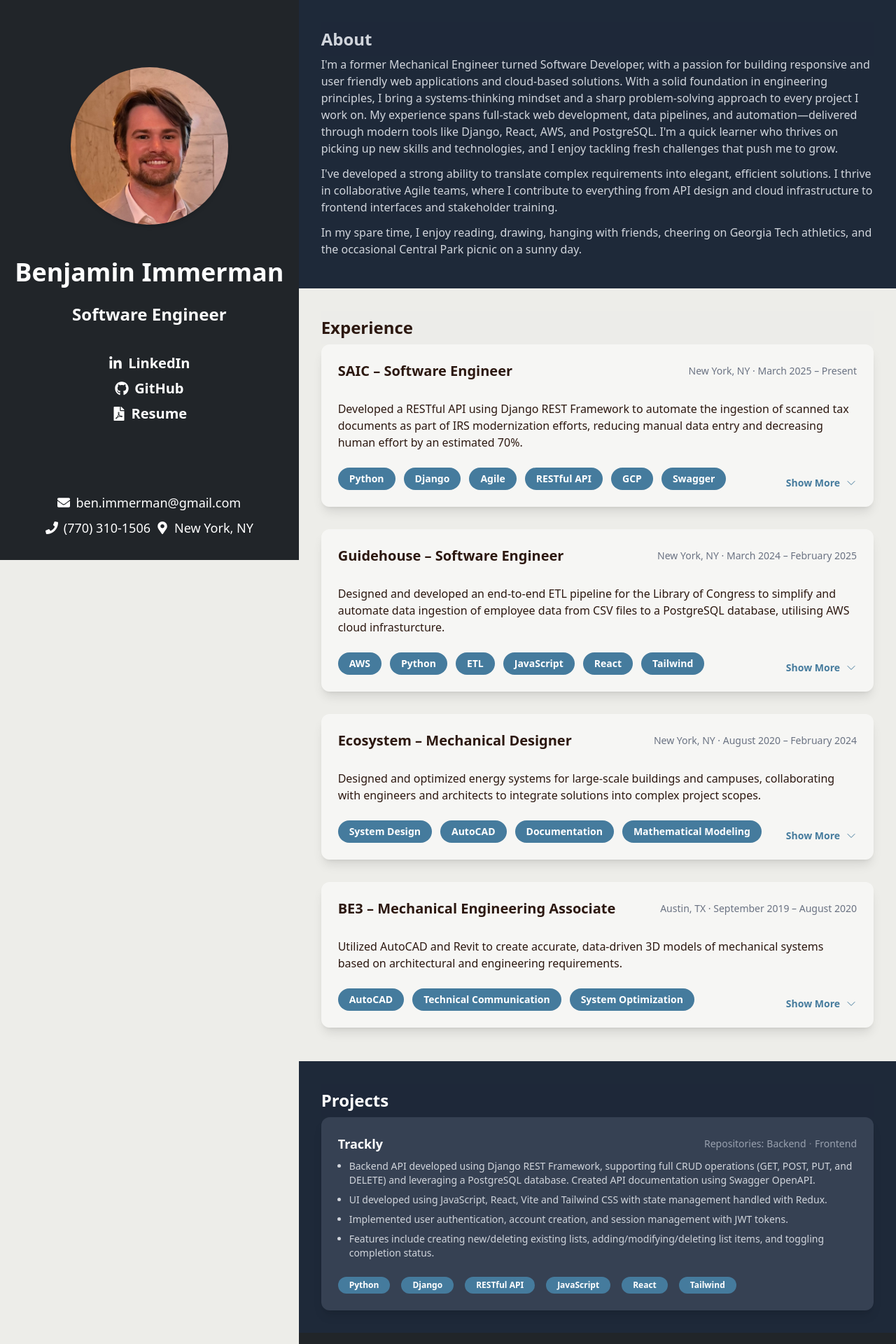
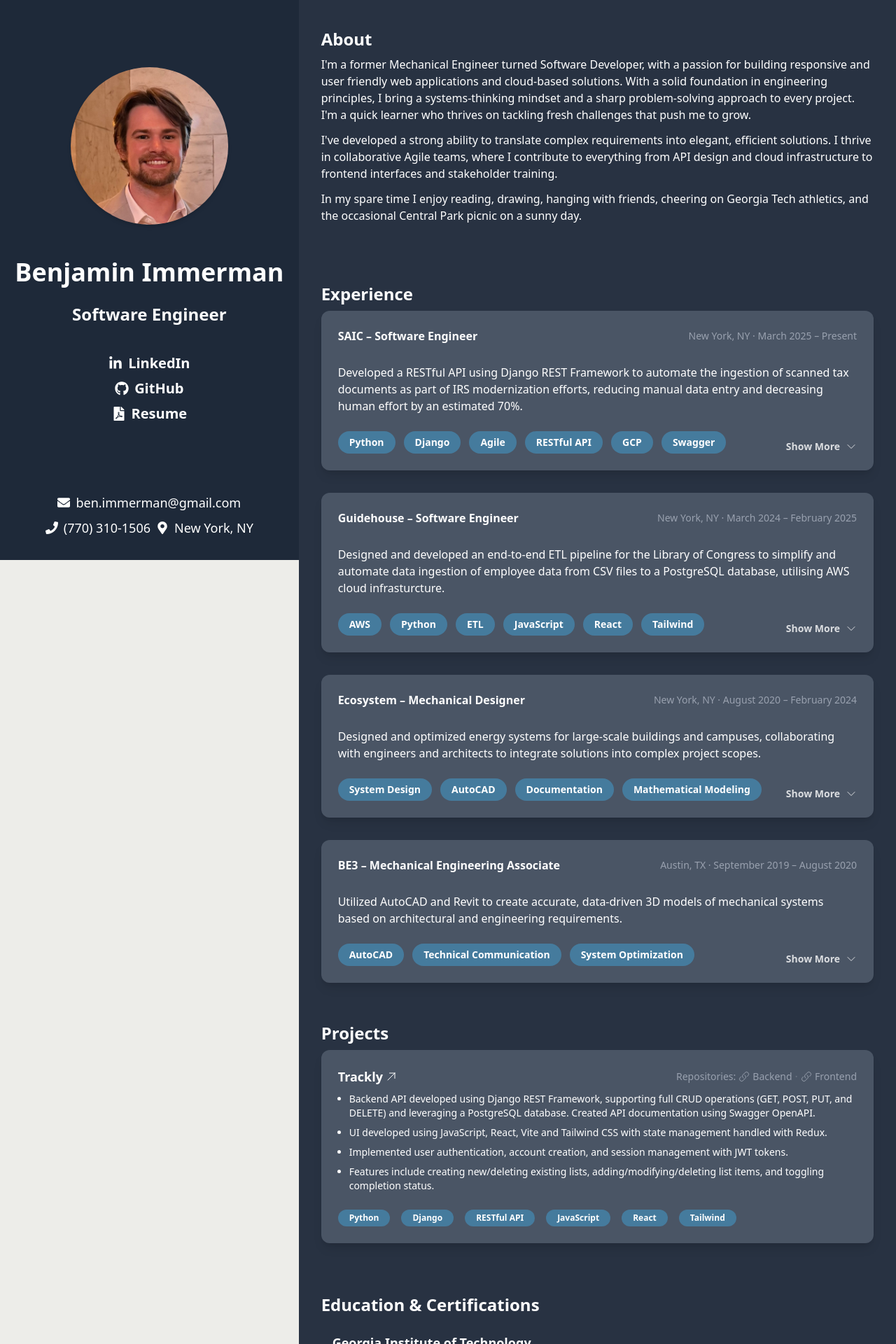
Before and after one commit to benimmerman/ImmermanResume, a React (Vite) app: page / in a window 1280 px wide. Shown: the top 1920 px of the page at 70% size. Built offline with nearby package versions, Linux system fonts and the light colour scheme.

Commit message:
Styling and custom domain

```diff
--- a/package.json
+++ b/package.json
@@ -1,6 +1,6 @@
 {
   "name": "immermanresume",
-  "homepage": "https://benimmerman.github.io/ImmermanResume/",
+  "homepage": "https://www.benimmerman.com/",
   "private": true,
   "version": "0.0.0",
   "type": "module",
--- a/src/components/EducationCard.tsx
+++ b/src/components/EducationCard.tsx
@@ -17,17 +17,11 @@
   isLast?: boolean;
 }
 
-export const EducationCard: FC<EducationCardProps> = ({
-  education,
-}) => {
+export const EducationCard: FC<EducationCardProps> = ({ education }) => {
   return (
-    <div className="py-4 px-4 text-white">
-      <div className="font-semibold text-lg">
-        {education.name}
-      </div>
-      <div className="text-sm mt-1">
-        {education.degree}
-      </div>
+    <div className="py-4 px-4">
+      <div className="font-semibold text-lg">{education.name}</div>
+      <div className="text-sm mt-1">{education.degree}</div>
     </div>
   );
 };
--- a/src/components/ExperienceCard.tsx
+++ b/src/components/ExperienceCard.tsx
@@ -24,7 +24,7 @@
   const [isExpanded, setIsExpanded] = useState(false);
 
   return (
-    <div className="bg-white/50 rounded-xl shadow-lg p-4 sm:p-6 mx-auto w-full mb-8 transition-all duration-300 transform hover:shadow-2xl hover:scale-[1.025]">
+    <div className="bg-gray-600 rounded-xl shadow-lg p-4 sm:p-6 mx-auto w-full mb-8 transition-all duration-300 transform hover:shadow-2xl hover:scale-[1.025]">
       {/* Summary View */}
       <div
         className={`flex flex-col gap-3 transition-all duration-300 ${
@@ -32,10 +32,10 @@
         }`}
       >
         <div className="flex flex-col sm:flex-row sm:items-center sm:justify-between">
-          <span className="font-semibold text-xl text-main">
+          <span className="font-semibold text-x">
             {experience.role}
           </span>
-          <span className="text-sm text-gray-500">
+          <span className="text-sm text-gray-400">
             {experience.location} &middot; {experience.time}
           </span>
         </div>
@@ -62,12 +62,12 @@
         >
           <div className="overflow-hidden">
             <div className="pt-4 border-t border-gray-200">
-              <ul className="list-disc text-sm pl-4 space-y-2 text-main">
+              <ul className="list-disc text-sm pl-4 space-y-2">
                 {experience.bullets.map((bullet, idx) => (
                   <li key={idx}>
                     {bullet.text}
                     {bullet.subBullets && (
-                      <ul className="list-disc pl-6 space-y-1 text-sm text-main mt-2">
+                      <ul className="list-disc pl-6 space-y-1 text-sm mt-2">
                         {bullet.subBullets.map((sub, subIdx) => (
                           <li key={subIdx}>{sub}</li>
                         ))}
@@ -86,7 +86,7 @@
             {experience.skills.map((item, idx) => (
               <span
                 key={idx}
-                className={`bg-blue hover:bg-blue/80 text-white px-4 rounded-full font-semibold transition-all duration-300 ${
+                className={`bg-blue hover:bg-blue/80 px-4 rounded-full font-semibold transition-all duration-300 ${
                   isExpanded ? "py-1 text-xs" : "py-1.5 text-sm"
                 }`}
               >
@@ -99,7 +99,7 @@
           <div className="flex">
             <button
               onClick={() => setIsExpanded(!isExpanded)}
-              className="flex items-center gap-2 hover:cursor-pointer text-blue hover:text-blue/80 font-semibold text-sm self-end -mt-1"
+              className="flex items-center gap-2 hover:cursor-pointer text-white/80 hover:text-white/70 font-semibold text-sm self-end -mt-1"
             >
               {isExpanded ? (
                 <>
--- a/src/components/FrontPage.tsx
+++ b/src/components/FrontPage.tsx
@@ -58,7 +58,7 @@
     <div className="flex flex-col bg-beige sm:flex-row min-h-screen overflow-auto">
       {/* Left 1/3: Profile (static on desktop) */}
       <div
-        className="w-full sm:w-1/3 bg-background text-white flex flex-col justify-between items-center pt-24 pb-8 min-h-[100dvh]
+        className="w-full sm:w-1/3 bg-gray-800 text-white flex flex-col justify-between items-center pt-24 pb-8 min-h-[100dvh]
                     sm:fixed sm:top-0 sm:left-0 sm:h-[100dvh]"
       >
         {/* Main profile content */}
@@ -123,10 +123,10 @@
                    snap-y snap-mandatory sm:snap-none sm:ml-[33.333333%]"
       >
         {/* about */}
-        <div className="min-h-screen sm:min-h-auto bg-gray-800 h-auto text-gray-300 ">
+        <div className="min-h-screen sm:min-h-auto bg-gray-800 sm:bg-gray-800/95 h-auto text-white ">
           <div className="w-full flex items-start justify-center snap-start">
             <div className="px-4 sm:px-8 sm:pb-8 sm:py-8 w-full">
-              <div className="sm:sticky sm:top-0 py-2 bg-gray-800/90">
+              <div className="sm:sticky sm:top-0 py-2 ">
                 <h2 className="text-2xl font-bold">{sections[0]}</h2>
               </div>
               <p className="mb-3">
@@ -134,12 +134,9 @@
                 a passion for building responsive and user friendly web
                 applications and cloud-based solutions. With a solid foundation
                 in engineering principles, I bring a systems-thinking mindset
-                and a sharp problem-solving approach to every project I work on.
-                My experience spans full-stack web development, data pipelines,
-                and automation—delivered through modern tools like Django,
-                React, AWS, and PostgreSQL. I'm a quick learner who thrives on
-                picking up new skills and technologies, and I enjoy tackling
-                fresh challenges that push me to grow.
+                and a sharp problem-solving approach to every project.
+                I'm a quick learner who thrives on
+                tackling fresh challenges that push me to grow.
               </p>
               <p className="mb-3">
                 I've developed a strong ability to translate complex
@@ -149,7 +146,7 @@
                 stakeholder training.
               </p>
               <p className="mb-3">
-                In my spare time, I enjoy reading, drawing, hanging with
+                In my spare time I enjoy reading, drawing, hanging with
                 friends, cheering on Georgia Tech athletics, and the occasional
                 Central Park picnic on a sunny day.
               </p>
@@ -158,10 +155,10 @@
         </div>
 
         {/* experience */}
-        <div className="min-h-screen sm:min-h-auto bg-beige h-auto text-main mt-8 pb-4">
+        <div className="min-h-screen sm:min-h-auto bg-gray-800 sm:bg-gray-800/95 h-auto text-white pt-8 pb-4">
           <div className="w-full flex items-start justify-center snap-start">
             <div className="px-4 sm:px-8 w-full">
-              <div className="sm:sticky sm:top-0 py-2 bg-beige/90">
+              <div className="sm:sticky sm:top-0 py-2 ">
                 <h2 className="text-2xl font-bold">{sections[1]}</h2>
               </div>
               {professionalExperience.map((exp, idx) => (
@@ -172,11 +169,11 @@
         </div>
 
         {/* projects */}
-        <div className="min-h-screen sm:min-h-auto bg-gray-800 h-auto text-main pt-8">
+        <div className="min-h-screen sm:min-h-auto bg-gray-800 sm:bg-gray-800/95 h-auto text-white">
           <div className="w-full flex items-start justify-center snap-start">
             <div className="px-4 sm:px-8 w-full">
-              <div className="sm:sticky sm:top-0 py-2 bg-gray-800/90">
-                <h2 className="text-2xl font-bold text-white">{sections[2]}</h2>
+              <div className="sm:sticky sm:top-0 py-2">
+                <h2 className="text-2xl font-bold">{sections[2]}</h2>
               </div>
               {projects.map((project, idx) => (
                 <ProjectsCard key={idx} project={project} />
@@ -186,11 +183,11 @@
         </div>
 
         {/* education and certifications*/}
-        <div className="min-h-screen sm:min-h-auto bg-background h-auto text-main pt-8 pb-24">
+        <div className="min-h-screen sm:min-h-auto bg-gray-800 sm:bg-gray-800/95 h-auto text-white pt-8 pb-24">
           <div className="w-full flex items-start justify-center snap-start">
             <div className="px-4 sm:px-8 w-full">
-              <div className="sm:sticky sm:top-0 py-2 bg-background/90">
-                <h2 className="text-2xl font-bold text-white">{sections[3]}</h2>
+              <div className="py-2">
+                <h2 className="text-2xl font-bold">{sections[3]}</h2>
               </div>
               {education.map((edu, idx) => (
                 <EducationCard key={idx} education={edu} />
--- a/src/components/ProjectsCard.tsx
+++ b/src/components/ProjectsCard.tsx
@@ -1,4 +1,5 @@
-import type { FC } from "react";
+import React, { type FC } from "react";
+import { LinkIcon, ArrowUpRightIcon } from "@heroicons/react/24/outline";
 
 export interface ProjectBullet {
   text: string;
@@ -23,42 +24,44 @@
 
 export const ProjectsCard: FC<ProjectsCardProps> = ({ project }) => {
   return (
-    <div className="bg-gray-700 rounded-xl shadow-lg p-4 sm:p-6 mx-auto w-full mb-8 transition-all duration-300 transform hover:shadow-2xl hover:scale-[1.025]">
+    <div className="bg-gray-600 rounded-xl shadow-lg p-4 sm:p-6 mx-auto w-full mb-8 transition-all duration-300 transform hover:shadow-2xl hover:scale-[1.025]">
       <div className="flex flex-col sm:flex-row sm:items-center sm:justify-between mb-2">
-        <span>
+        <span className="hover:text-trackly hover:underline flex items-center gap-1">
           <a
             href={project.links[0].link}
             target="_blank"
             rel="noopener noreferrer"
-            className="font-semibold text-lg text-white hover:text-trackly hover:underline"
+            className="font-semibold text-lg"
           >
             {project.name}
           </a>
+          <ArrowUpRightIcon className="w-4 h-4" />
         </span>
         <div className="flex items-center gap-1">
           <span className="text-sm text-gray-400 underline underline-offset-2 decoration-transparent">
             Repositories:
           </span>
+          {project.links.slice(1).map((link, index, arr) => (
+            <React.Fragment key={index}>
+              <span className="flex items-center gap-1 text-gray-400 hover:text-trackly hover:underline">
+                <LinkIcon className="w-4 h-4" />
                 <a
-            className="text-sm text-gray-400 hover:text-trackly hover:underline"
-            href={project.links[1].link}
+                  className="text-sm"
+                  href={link.link}
                   target="_blank"
                   rel="noopener noreferrer"
                 >
-            {project.links[1].name}
+                  {link.name}
                 </a>
+              </span>
+              {index < arr.length - 1 && (
                 <span className="text-gray-500">&middot;</span>
-          <a
-            className="text-sm text-gray-400 hover:text-trackly hover:underline"
-            href={project.links[2].link}
-            target="_blank"
-            rel="noopener noreferrer"
-          >
-            {project.links[2].name}
-          </a>
+              )}
+            </React.Fragment>
+          ))}
         </div>
       </div>
-      <ul className="list-disc text-sm pl-4 space-y-2 text-gray-300 mt-2">
+      <ul className="list-disc text-sm pl-4 space-y-2 mt-2">
         {project.bullets.map((bullet, idx) => (
           <li key={idx}>{bullet.text}</li>
         ))}
```
Lines whose indentation alone changed are shown as unchanged.
